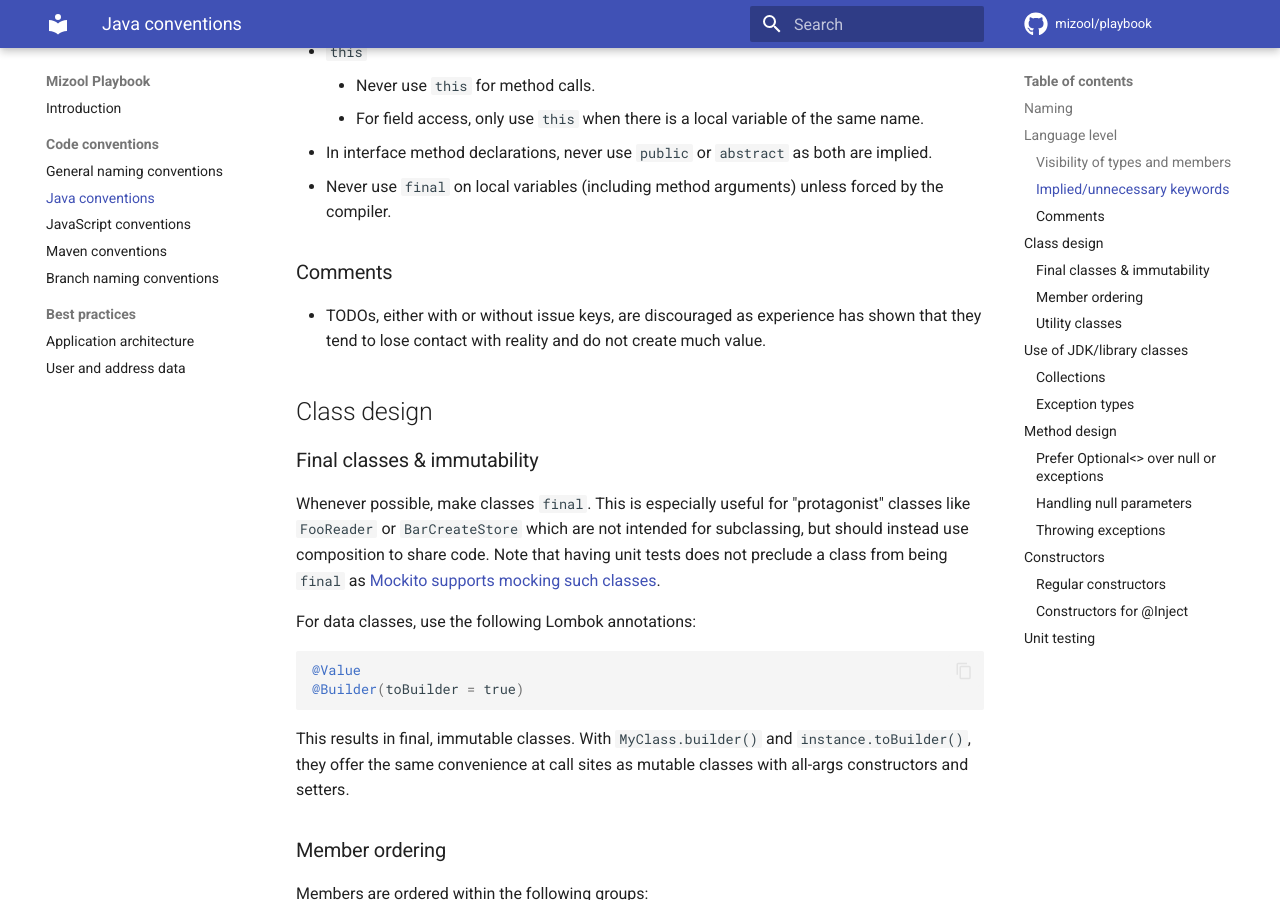
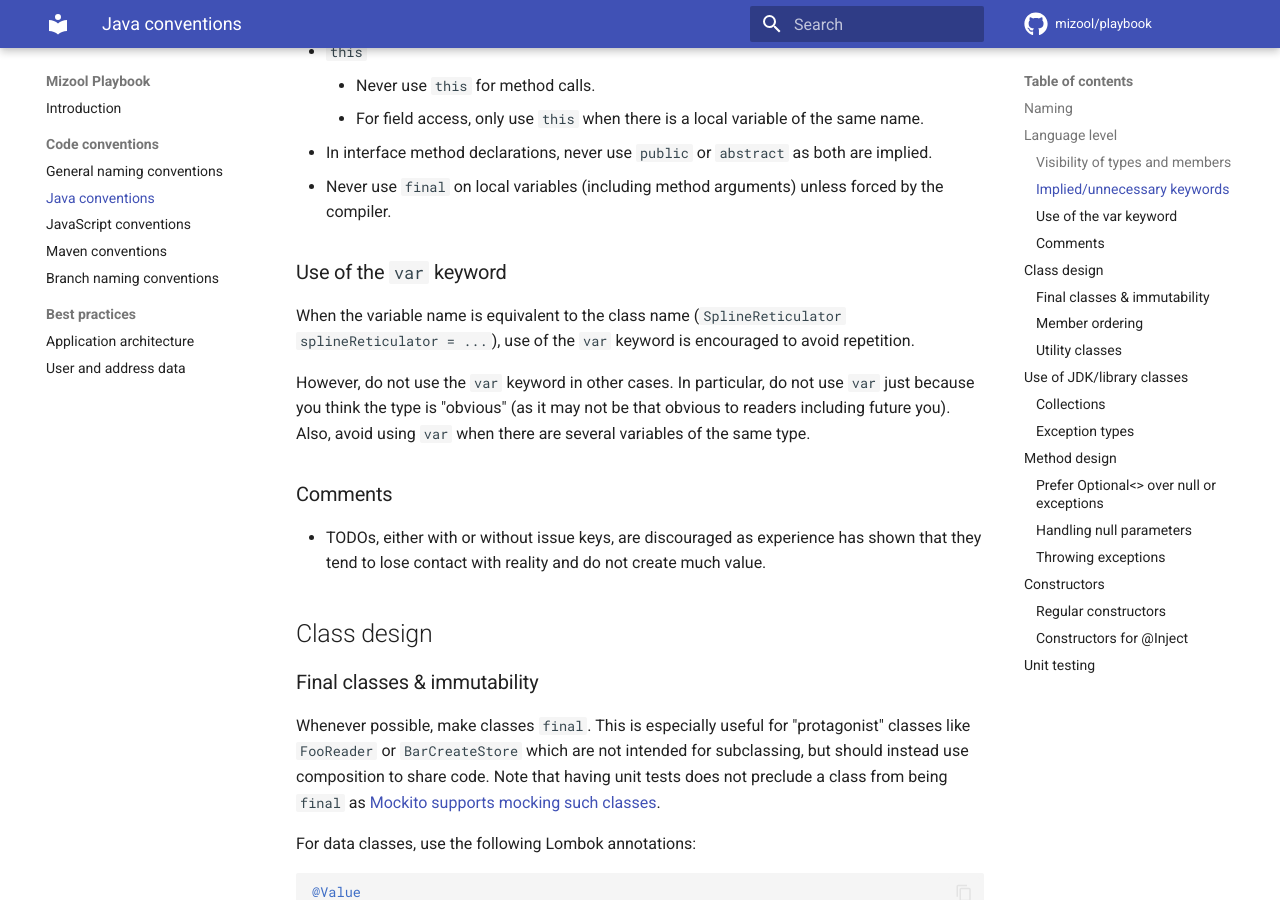
Before and after one commit to mizool/playbook, an MkDocs documentation site: the page built from docs/code-conventions/java.md, in a window 1280 px wide and 900 px high, scrolled down 720 px. Built offline with MkDocs 1.6.1 and Material for MkDocs 9.7.7, drawn with Linux system fonts in a browser that asks for light colours; comment, search, counter and statistics services are not loaded.

Commit message:
Add rule for 'var' keyword

```diff
--- a/docs/code-conventions/java.md
+++ b/docs/code-conventions/java.md
@@ -24,6 +24,14 @@ Be sure to read our [naming conventions](general-naming.md).
     * For field access, only use `this` when there is a local variable of the same name.
 * In interface method declarations, never use `public` or `abstract` as both are implied.
 * Never use `final` on local variables (including method arguments) unless forced by the compiler.
+
+### Use of the `var` keyword
+
+When the variable name is equivalent to the class name (`SplineReticulator splineReticulator = ...`), use of the `var` keyword is encouraged to avoid repetition.
+
+However, do not use the `var` keyword in other cases.
+In particular, do not use `var` just because you think the type is "obvious" (as it may not be that obvious to readers including future you).
+Also, avoid using `var` when there are several variables of the same type.
 
 ### Comments
 
```
